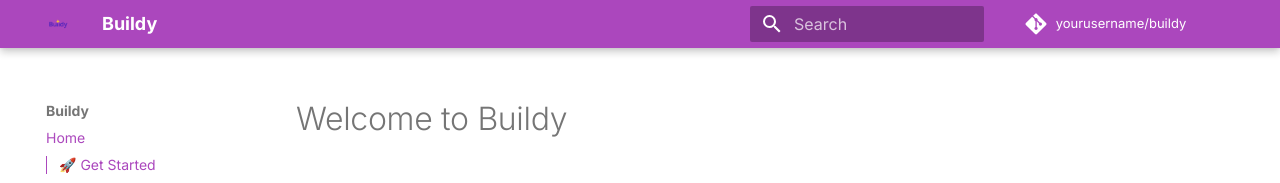
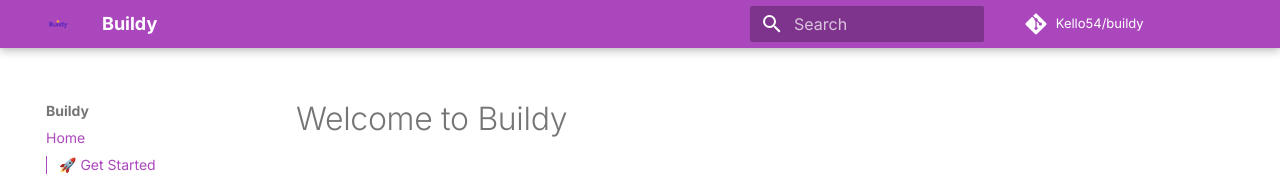
Before and after one commit to Kello54/Buildy, an MkDocs documentation site: the page built from docs/index.md, in a window 1280 px wide. Shown: the top 183 px of the page. Built offline with MkDocs 1.6.1 and Material for MkDocs 9.7.7, drawn with Linux system fonts in a browser that asks for light colours; comment, search, counter and statistics services are not loaded.

Commit message:
Update mkdocs.yml

```diff
--- a/mkdocs.yml
+++ b/mkdocs.yml
@@ -1,5 +1,5 @@
 site_name: Buildy
-site_url: https://yourusername.github.io/buildy/
+site_url: https://kello54.github.io/buildy/
 site_description: Construction Price Comparison Platform
 
 theme:
@@ -10,8 +10,8 @@
   font:
     text: Inter
     code: Roboto Mono
-  favicon: images/favicon.ico  # optional
-  logo: images/logo.png        # optional
+  favicon: images/favicon.ico    # optional
+  logo: images/logo.png          # optional
   features:
     - navigation.expand
     - navigation.sections
@@ -19,13 +19,13 @@
     - search.highlight
     - search.suggest
 
-# Include your custom CSS
+# Custom CSS
 extra_css:
   - css/custom.css
 
-# Enable extra JS if needed (optional)
+# Extra JS (optional)
 extra_javascript:
-  - js/back-to-top.js   # optional for back-to-top functionality
+  - js/back-to-top.js
 
 # Site navigation
 nav:
@@ -34,7 +34,7 @@
   - Comparison: comparison.md
   - Contact: contact.md
 
-# Repository info (for GitHub edit links)
-repo_name: yourusername/buildy
-repo_url: https://github.com/yourusername/buildy
+# Repository info (for GitHub integration/edit buttons)
+repo_name: Kello54/buildy
+repo_url: https://github.com/Kello54/buildy
 edit_uri: edit/main/docs/
```
